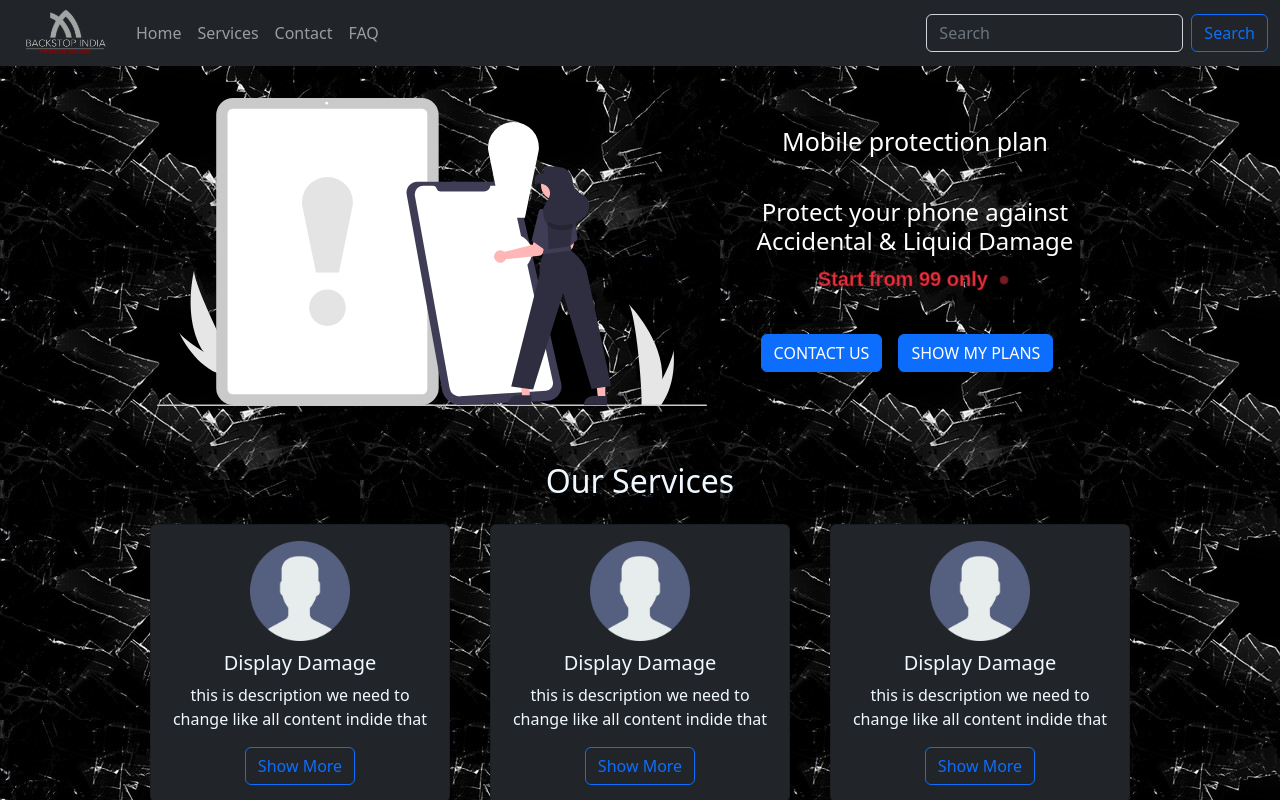
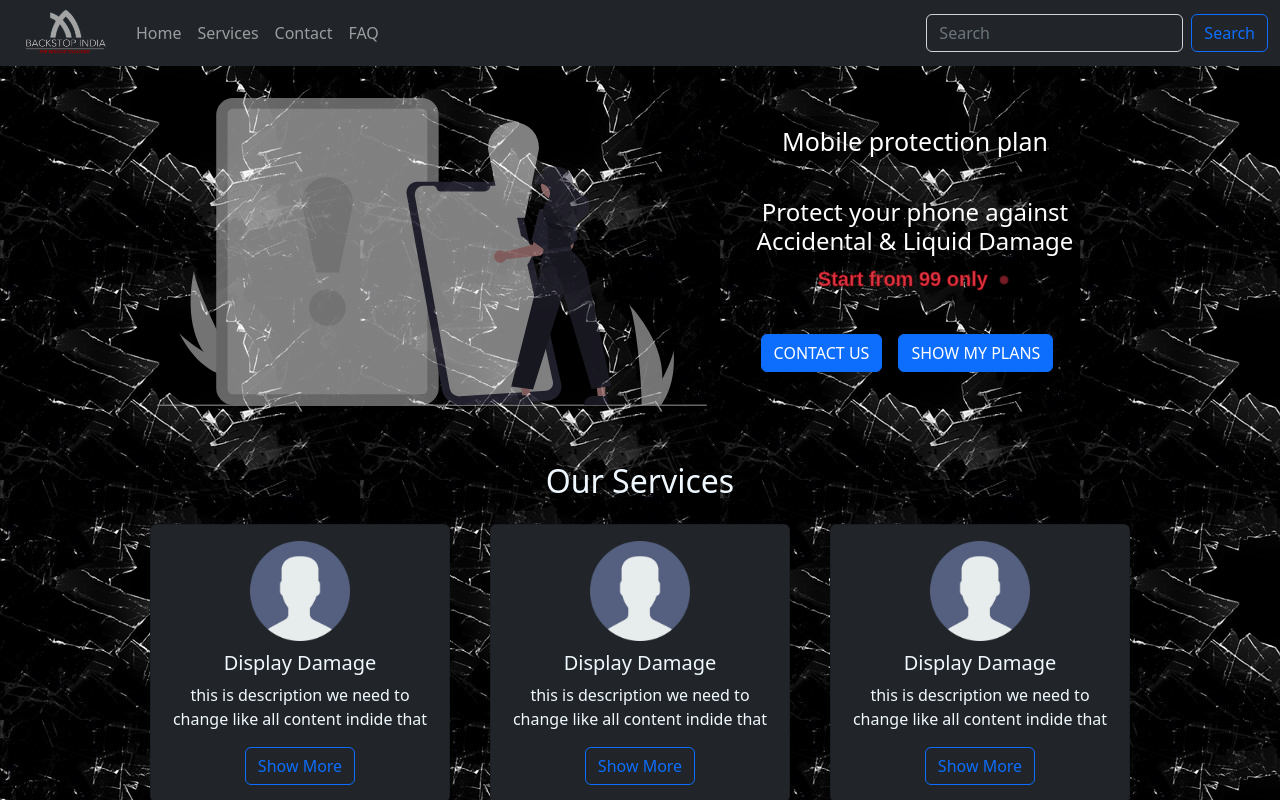
Before and after one commit to mohdkamleen/backstopindia-frontend, a React (Create React App) app: page / in a window 1280 px wide. Shown: the top 800 px of the page. Built offline with nearby package versions, Linux system fonts and the light colour scheme.

Commit message:
decrese the opacity form banner image

```diff
--- a/src/css/index.css
+++ b/src/css/index.css
@@ -39,6 +39,7 @@ table {
 .banner .left img {
   width: 550px;
   z-index: -1;
+  opacity: 0.5;
 }
 .banner .right {
   padding: 50px;
--- a/src/css/index.scss
+++ b/src/css/index.scss
@@ -45,6 +45,7 @@ table{
         img {
             width: 550px;
             z-index: -1;
+            opacity: .5;
         }
 
     }
```
Also changed, not shown: 1 other file (tests, documents, lock files or other folders).
